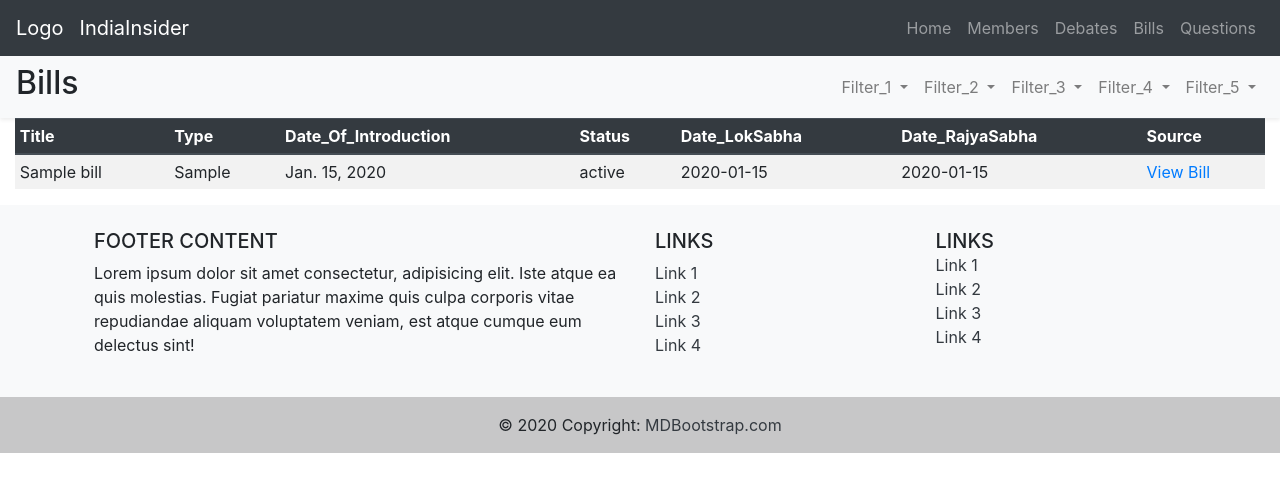
After one commit to HackForChangeIN/OpenGov, a Django app: page /bills/ in a window 1280 px wide. The commit adds this page. Shown: the top 492 px of the page. Run offline with Django 3.2, Linux system fonts and the light colour scheme; tables that the repository leaves empty hold one stand-in row (values such as "Sample post"); some libraries are stand-ins or nearby versions.

Commit message:
bills_page

```diff
--- a/OpenGovCore/urls.py
+++ b/OpenGovCore/urls.py
@@ -12,4 +12,5 @@ urlpatterns = [
     path('members/party/',MembersByParty.as_view(),name="members_party"),
     path('members/state/',MembersByState.as_view(),name="members_state"),
     path('members/constituency/',MembersByConstituency.as_view(),name="members_const"),
+    path('bills/',A_Bill.as_view()),
 ]
--- a/OpenGovCore/views.py
+++ b/OpenGovCore/views.py
@@ -153,3 +153,19 @@ class MemberInfo(View):
         candidate_obj = Candidate.objects.get(name=name)
         candidature_obj = Candidature.objects.filter(candidate_id=candidate_obj)
         return render(request,self.template_name, {'members':candidature_obj[0]})
+
+
+class A_Bill(View):
+    template_name = "bills.html"
+
+    def get(self, request):
+        bills_data = Bills.objects.all()
+        page = request.GET.get('page',1)
+        paginator = Paginator(bills_data,10)
+        try:
+            data = paginator.page(page)
+        except PageNotAnInteger:
+            data = paginator.page(1)
+        except EmptyPage:
+            data = paginator.page(paginator.num_pages)
+        return render(request,self.template_name, {'bills':data})
--- /dev/null
+++ b/templates/bills.html
@@ -0,0 +1,262 @@
+<!doctype html>
+<html lang="en">
+  <head>
+    <meta charset="utf-8">
+    <meta name="viewport" content="width=device-width, initial-scale=1, shrink-to-fit=no">
+    <link rel="stylesheet" href="https://cdn.jsdelivr.net/npm/bootstrap@4.5.3/dist/css/bootstrap.min.css" integrity="sha384-TX8t27EcRE3e/ihU7zmQxVncDAy5uIKz4rEkgIXeMed4M0jlfIDPvg6uqKI2xXr2" crossorigin="anonymous">
+    <link href="https://maxcdn.bootstrapcdn.com/font-awesome/4.7.0/css/font-awesome.min.css" rel="stylesheet" />
+    <style>
+      .navbar-nav {
+          margin-left: auto;
+      }
+      #nav2{
+        margin-left: auto;
+      }
+      h3{
+        text-align: center;
+      }
+      .sp-1{
+        font-weight: 600;
+      }
+    </style>
+    {% block style %}{% endblock %}
+    <title>{% block title %}{% endblock %}</title>
+  </head>
+  <body>
+    <header>
+      <nav class="navbar navbar-expand-lg navbar-dark bg-dark">
+          <a class="navbar-brand" href="#">Logo</a>
+          <a class="navbar-brand" href="#">IndiaInsider</a>
+          <button class="navbar-toggler" type="button" data-toggle="collapse" data-target="#navbarNav" aria-controls="navbarNav" aria-expanded="false" aria-label="Toggle navigation">
+            <span class="navbar-toggler-icon"></span>
+          </button>
+          <div class="collapse navbar-collapse" id="navbarNav">
+            <ul class="navbar-nav">
+              <li class="nav-item">
+                <a class="nav-link" href="#">Home</a>
+              </li>
+              <li class="nav-item">
+                <a class="nav-link" href="{% url 'members' %}">Members</a>
+              </li>
+              <li class="nav-item">
+                <a class="nav-link" href="#">Debates</a>
+              </li>
+              <li class="nav-item">
+                <a class="nav-link" href="#">Bills</a>
+              </li>
+              <li class="nav-item">
+                <a class="nav-link" href="#">Questions</a>
+              </li>
+            </ul>
+          </div>
+      </nav>
+      <div class="nav-scroller bg-white shadow-sm">
+        <nav class="navbar navbar-expand-lg navbar-light bg-light" id="nav2">
+          {% block subheader %}{% endblock %}
+          <h2>Bills</h2>
+          <ul class="navbar-nav">
+              <li class="nav-item dropdown">
+                <a class="nav-link dropdown-toggle" href="{% url 'members_house' house='Loksabha' %}" id="navbarDropdownMenuLink" role="button" data-toggle="dropdown" aria-haspopup="true" aria-expanded="false">
+                  Filter_1
+                </a>
+                <div class="dropdown-menu dropdown-menu-right" aria-labelledby="navbarDropdownMenuLink">
+                  <a class="dropdown-item" href="{% url 'members_house' house='Loksabha' %}">Lok Sabha</a>
+                  <a class="dropdown-item" href="{% url 'members_house' house='Rajyasabha' %}">Rajya Sabha</a>
+                </div>
+              </li>
+            <li class="nav-item dropdown">
+              <a class="nav-link dropdown-toggle" href="{% url 'members_term' term='17th' %}" id="navbarDropdownMenuLink" role="button" data-toggle="dropdown" aria-haspopup="true" aria-expanded="false">
+                Filter_2
+              </a>
+              <div class="dropdown-menu dropdown-menu-right" aria-labelledby="navbarDropdownMenuLink">
+                <a class="dropdown-item" href="{% url 'members_term' term='17th' %}">17th</a>
+                <a class="dropdown-item" href="{% url 'members_term' term='16th' %}">16th</a>
+                <a class="dropdown-item" href="{% url 'members_term' term='15th' %}">15th</a>
+              </div>
+            </li>
+            <li class="nav-item dropdown">
+              <a class="nav-link dropdown-toggle" href="#" id="navbarDropdownMenuLink" role="button" data-toggle="dropdown" aria-haspopup="true" aria-expanded="false">
+                Filter_3
+              </a>
+              <div class="dropdown-menu dropdown-menu-right" aria-labelledby="navbarDropdownMenuLink">
+                <div class="md-form mt-0">
+                    <form class="form-inline" method="GET" action="{% url 'members_party' %}">
+                      <input class="form-control mr-sm-2" type="search" placeholder="Search" aria-label="Search" name='party'>
+                      <button class="btn btn-outline-success my-2 my-sm-0" type="submit">Search</button>
+                    </form>
+                </div>
+              </div>
+            </li>
+            <li class="nav-item dropdown">
+              <a class="nav-link dropdown-toggle" href="#" id="navbarDropdownMenuLink" role="button" data-toggle="dropdown" aria-haspopup="true" aria-expanded="false">
+                Filter_4
+              </a>
+              <div class="dropdown-menu dropdown-menu-right" aria-labelledby="navbarDropdownMenuLink">
+                <div class="md-form mt-0">
+                  <form class="form-inline" method="GET" action="{% url 'members_state' %}">
+                    <input class="form-control mr-sm-2" type="search" placeholder="Search" aria-label="Search" name='state'>
+                    <button class="btn btn-outline-success my-2 my-sm-0" type="submit">Search</button>
+                  </form>
+                </div>
+              </div>
+            </li>
+            <li class="nav-item dropdown">
+              <a class="nav-link dropdown-toggle" href="#" id="navbarDropdownMenuLink" role="button" data-toggle="dropdown" aria-haspopup="true" aria-expanded="false">
+                Filter_5
+              </a>
+              <div class="dropdown-menu dropdown-menu-right" aria-labelledby="navbarDropdownMenuLink">
+                <div class="md-form mt-0">
+                  <form class="form-inline" method="GET" action="{% url 'members_const' %}">
+                    <input class="form-control mr-sm-2" type="search" placeholder="Search" aria-label="Search" name='constituency'>
+                    <button class="btn btn-outline-success my-2 my-sm-0" type="submit">Search</button>
+                  </form>
+                </div>
+              </div>
+            </li>
+          </ul>
+        </nav>
+      </div>
+    </header>
+    <div class="container-fluid">
+      {% block body_block %}
+      <table class="table table-hover table-sm table-striped">
+        <thead class="thead-dark">
+            <tr>
+                <th scope="col">Title</th>
+                <th scope="col">Type</th>
+                <th scope="col">Date_Of_Introduction</th>
+                <th scope="col">Status</th>
+                <th scope="col">Date_LokSabha</th>
+                <th scope="col">Date_RajyaSabha</th>
+                <th scope="col">Source</th>
+            </tr>
+        </thead>
+        <tbody>
+            {% for i in bills %}
+            <tr>
+                <td>{{ i.title }}</td>
+                <td>{{ i.type }}</td>
+                <td>{{ i.date_of_introduction }}</td>
+                <td>{{ i.status }}</td>
+                <td>{{ i.debate_loksabha_date }}</td>
+                <td>{{ i.debate_rajyasabha_date }}</td>
+                <td> <a href="{{ i.source }}">View Bill</a> </td>
+            </tr>
+            {% endfor %}
+        </tbody>
+    </table>
+
+    {% if bills.has_other_pages %}
+        <nav aria-label="Page navigation">
+            <ul class="pagination justify-content-center">
+                {% if members.num_pages != 1 %}
+                    <li class="page-item"><a class="page-link" href="?page=1">First</a></li>
+                {% else %}
+                    <li class="page-item disabled"><a class="page-link" href="#">First</a></li>
+                {% endif %}
+                {% if members.has_previous %}
+                    <li class="page-item"><a class="page-link" href="?page={{ members.previous_page_number }}">&laquo;</a></li>
+                {% else %}
+                    <li class="page-item disabled"><a class="page-link" href="#">&laquo;</a></li>
+                {% endif %}
+                {% for i in bills.paginator.page_range %}
+                    {% if members.number == i %}
+                        <li class="page-item active"><a class="page-link" href="#">{{ i }} <span class="sr-only">(current)</span></a></li>
+                    {% elif members.number > i|add:"-5" and members.number < i|add:"+5"%}
+                        <li class="page-item"><a class="page-link" href="?page={{ i }}">{{ i }}</a></li>
+                    {% endif %}
+                {% endfor %}
+                {% if bills.has_next %}
+                    <li class="page-item"><a class="page-link" href="?page={{ bills.next_page_number }}">&raquo;</a></li>
+                {% else %}
+                    <li class="page-item disabled"><a class="page-link" href="#">&raquo;</a></li>
+                {% endif %}
+                {% if bills.paginator.num_pages != bills.number %}
+                    <li class="page-item"><a class="page-link" href="?page={{ bills.paginator.num_pages }}">Last</a></li>
+                {% else %}
+                    <li class="page-item disabled"><a class="page-link" href="#">Last</a></li>
+                {% endif %}
+            </ul>
+        </nav>
+    </div>
+    {% endif %}
+    {% endblock %}
+    </div>
+
+    <!-- Footer -->
+    <footer class="bg-light text-center text-lg-left">
+      <!-- Grid container -->
+      <div class="container p-4">
+        <!--Grid row-->
+        <div class="row">
+          <!--Grid column-->
+          <div class="col-lg-6 col-md-12 mb-4 mb-md-0">
+            <h5 class="text-uppercase">Footer Content</h5>
+
+            <p>
+              Lorem ipsum dolor sit amet consectetur, adipisicing elit. Iste atque ea quis
+              molestias. Fugiat pariatur maxime quis culpa corporis vitae repudiandae aliquam
+              voluptatem veniam, est atque cumque eum delectus sint!
+            </p>
+          </div>
+          <!--Grid column-->
+
+          <!--Grid column-->
+          <div class="col-lg-3 col-md-6 mb-4 mb-md-0">
+            <h5 class="text-uppercase">Links</h5>
+
+            <ul class="list-unstyled mb-0">
+              <li>
+                <a href="#!" class="text-dark">Link 1</a>
+              </li>
+              <li>
+                <a href="#!" class="text-dark">Link 2</a>
+              </li>
+              <li>
+                <a href="#!" class="text-dark">Link 3</a>
+              </li>
+              <li>
+                <a href="#!" class="text-dark">Link 4</a>
+              </li>
+            </ul>
+          </div>
+          <!--Grid column-->
+
+          <!--Grid column-->
+          <div class="col-lg-3 col-md-6 mb-4 mb-md-0">
+            <h5 class="text-uppercase mb-0">Links</h5>
+
+            <ul class="list-unstyled">
+              <li>
+                <a href="#!" class="text-dark">Link 1</a>
+              </li>
+              <li>
+                <a href="#!" class="text-dark">Link 2</a>
+              </li>
+              <li>
+                <a href="#!" class="text-dark">Link 3</a>
+              </li>
+              <li>
+                <a href="#!" class="text-dark">Link 4</a>
+              </li>
+            </ul>
+          </div>
+          <!--Grid column-->
+        </div>
+        <!--Grid row-->
+      </div>
+      <!-- Grid container -->
+
+      <!-- Copyright -->
+      <div class="text-center p-3" style="background-color: rgba(0, 0, 0, 0.2);">
+        © 2020 Copyright:
+        <a class="text-dark" href="https://mdbootstrap.com/">MDBootstrap.com</a>
+      </div>
+      <!-- Copyright -->
+    </footer>
+    <!-- Footer -->
+    <script src="https://code.jquery.com/jquery-3.4.1.slim.min.js" integrity="sha384-J6qa4849blE2+poT4WnyKhv5vZF5SrPo0iEjwBvKU7imGFAV0wwj1yYfoRSJoZ+n" crossorigin="anonymous"></script>
+    <script src="https://cdn.jsdelivr.net/npm/popper.js@1.16.0/dist/umd/popper.min.js" integrity="sha384-Q6E9RHvbIyZFJoft+2mJbHaEWldlvI9IOYy5n3zV9zzTtmI3UksdQRVvoxMfooAo" crossorigin="anonymous"></script>
+    <script src="https://stackpath.bootstrapcdn.com/bootstrap/4.4.1/js/bootstrap.min.js" integrity="sha384-wfSDF2E50Y2D1uUdj0O3uMBJnjuUD4Ih7YwaYd1iqfktj0Uod8GCExl3Og8ifwB6" crossorigin="anonymous"></script>
+  </body>
+</html>
--- a/templates/member.html
+++ b/templates/member.html
@@ -44,6 +44,7 @@
     {% endblock %}
     {% block subheader %}
         <h4>Members</h4>
+        {% include "filters.html" %}
     {% endblock %}
 
     {% block body_block %}
```
Also changed, not shown: templates/filters.html (added, +67 -0 lines), templates/basic_layout.html (indentation only).
